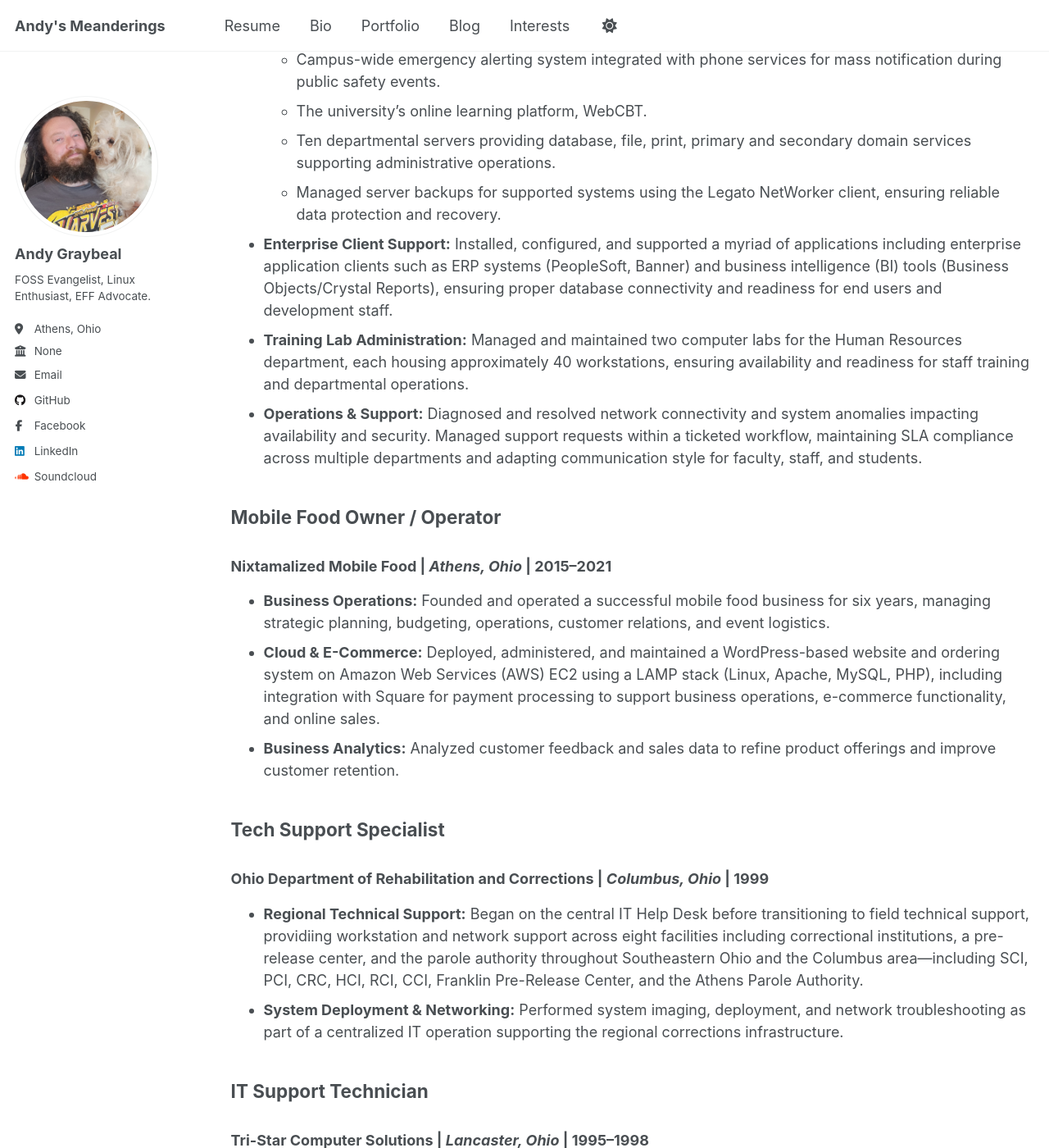
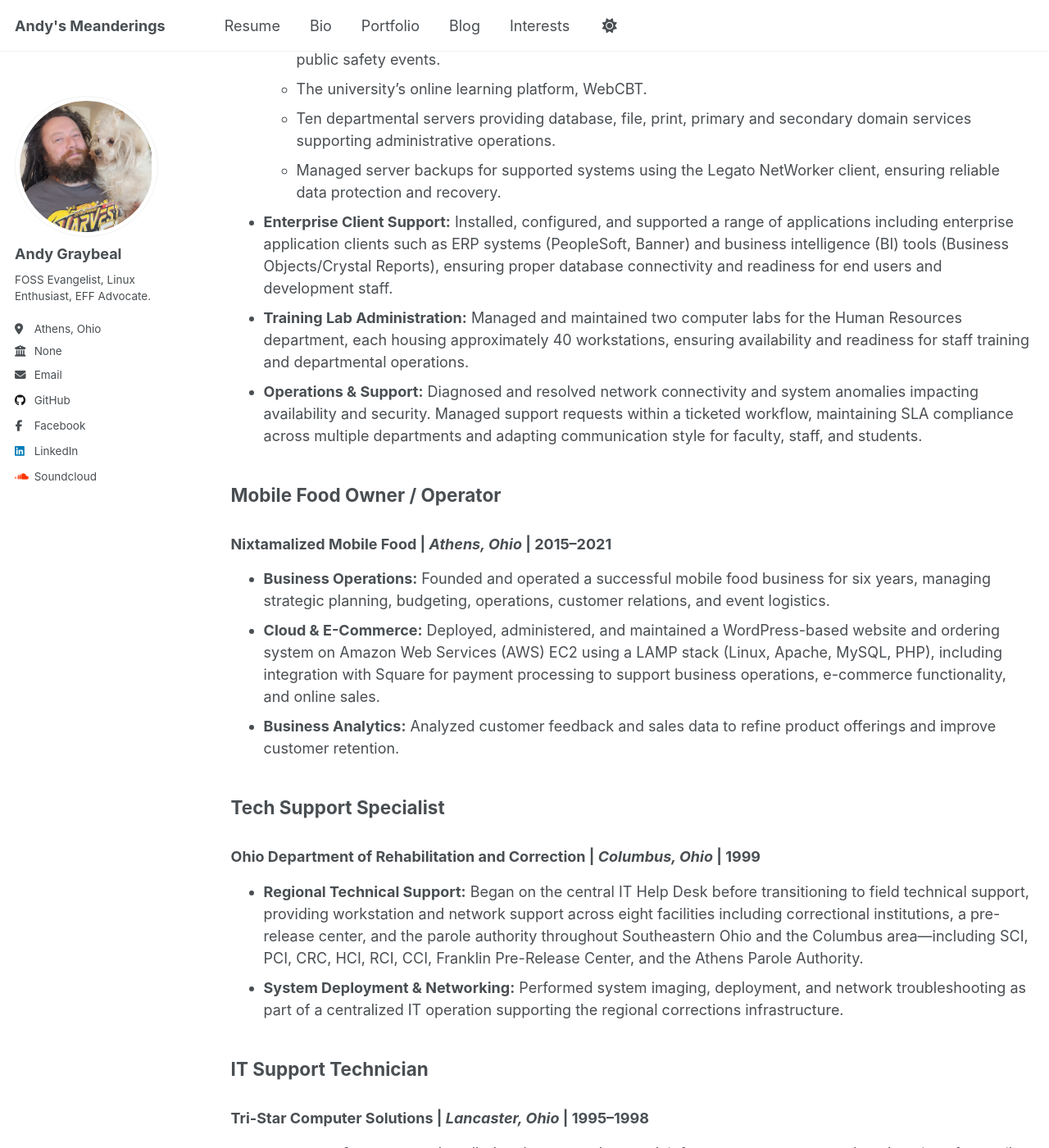
Before and after one commit to andy-graybeal/andy-graybeal.github.io, a Jekyll site: the page built from _pages/resume.md, in a window 1280 px wide and 1400 px high, scrolled down 1734 px. Shown: the whole window at 82% size. Built offline with Jekyll 4.4.1, drawn with Linux system fonts in a browser that asks for light colours; a script that is not in the unit is left out; some of the changed text lies outside the part shown.

Commit message:
Revise resume content and formatting
Updated resume to reflect relevant technology experience and corrected formatting issues.

```diff
--- a/_pages/resume.md
+++ b/_pages/resume.md
@@ -38,7 +38,7 @@ I am a systems and network administrator with extensive hands-on experience supp
     *   The university's online learning platform, WebCBT.
     *   Ten departmental servers providing database, file, print, primary and secondary domain services supporting administrative operations.
     *   Managed server backups for supported systems using the Legato NetWorker client, ensuring reliable data protection and recovery.
-  * **Enterprise Client Support:** Installed, configured, and supported a myriad of applications including enterprise application clients such as ERP systems (PeopleSoft, Banner) and business intelligence (BI) tools (Business Objects/Crystal Reports), ensuring proper database connectivity and readiness for end users and development staff.
+  * **Enterprise Client Support:** Installed, configured, and supported a range of applications including enterprise application clients such as ERP systems (PeopleSoft, Banner) and business intelligence (BI) tools (Business Objects/Crystal Reports), ensuring proper database connectivity and readiness for end users and development staff.
   * **Training Lab Administration:** Managed and maintained two computer labs for the Human Resources department, each housing approximately 40 workstations, ensuring availability and readiness for staff training and departmental operations.
   * **Operations & Support:** Diagnosed and resolved network connectivity and system anomalies impacting availability and security. Managed support requests within a ticketed workflow, maintaining SLA compliance across multiple departments and adapting communication style for faculty, staff, and students.
 
@@ -49,8 +49,8 @@ I am a systems and network administrator with extensive hands-on experience supp
   * **Business Analytics:** Analyzed customer feedback and sales data to refine product offerings and improve customer retention.
 
 ## Tech Support Specialist
-###  Ohio Department of Rehabilitation and Corrections \| *Columbus, Ohio* \| 1999
-  * **Regional Technical Support:** Began on the central IT Help Desk before transitioning to field technical support, providiing workstation and network support across eight facilities including correctional institutions, a pre-release center, and the parole authority throughout Southeastern Ohio and the Columbus area—including SCI, PCI, CRC, HCI, RCI, CCI, Franklin Pre-Release Center, and the Athens Parole Authority.
+###  Ohio Department of Rehabilitation and Correction \| *Columbus, Ohio* \| 1999
+  * **Regional Technical Support:** Began on the central IT Help Desk before transitioning to field technical support, providing workstation and network support across eight facilities including correctional institutions, a pre-release center, and the parole authority throughout Southeastern Ohio and the Columbus area—including SCI, PCI, CRC, HCI, RCI, CCI, Franklin Pre-Release Center, and the Athens Parole Authority.
   * **System Deployment & Networking:** Performed system imaging, deployment, and network troubleshooting as part of a centralized IT operation supporting the regional corrections infrastructure.
 
 ## IT Support Technician
```
Also changed, not shown: other parts of _pages/resume.md (+11 -9 lines).
